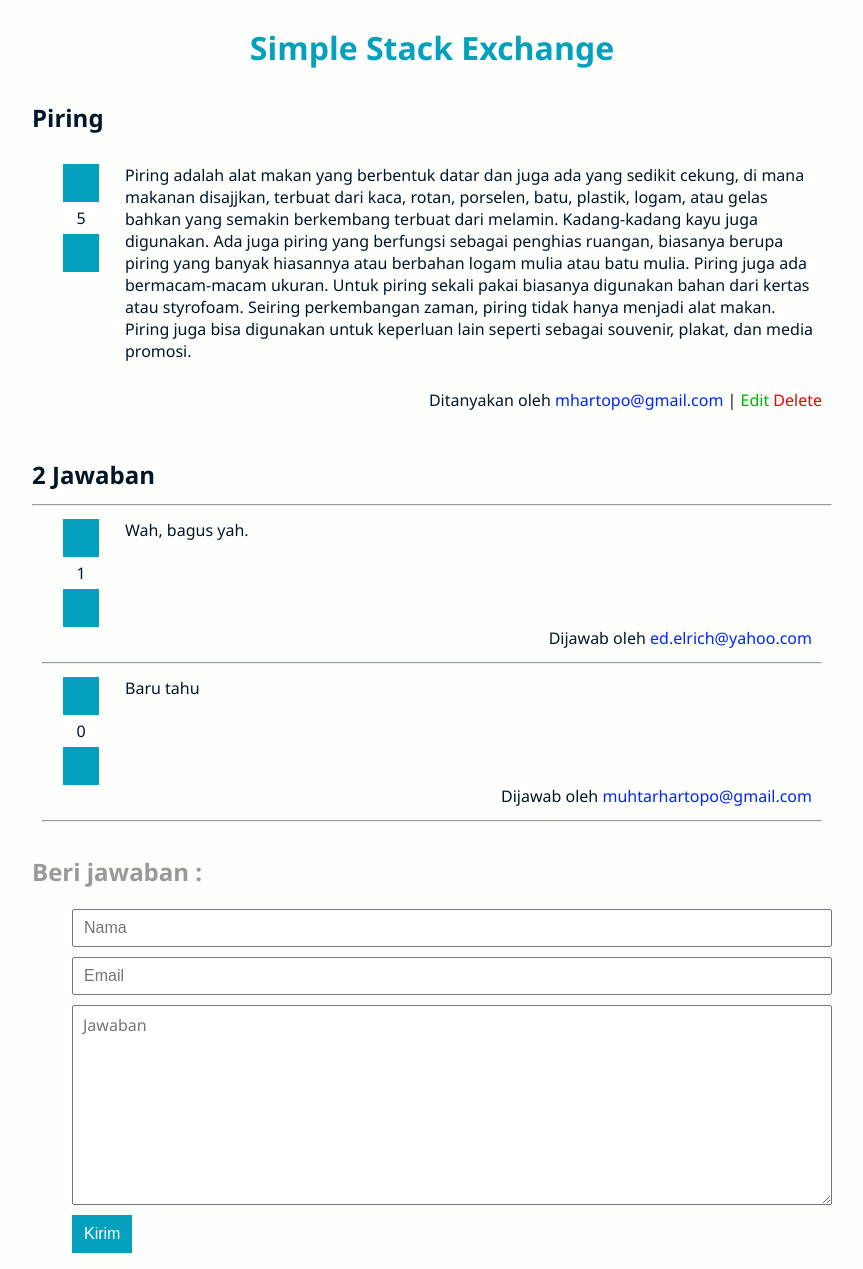
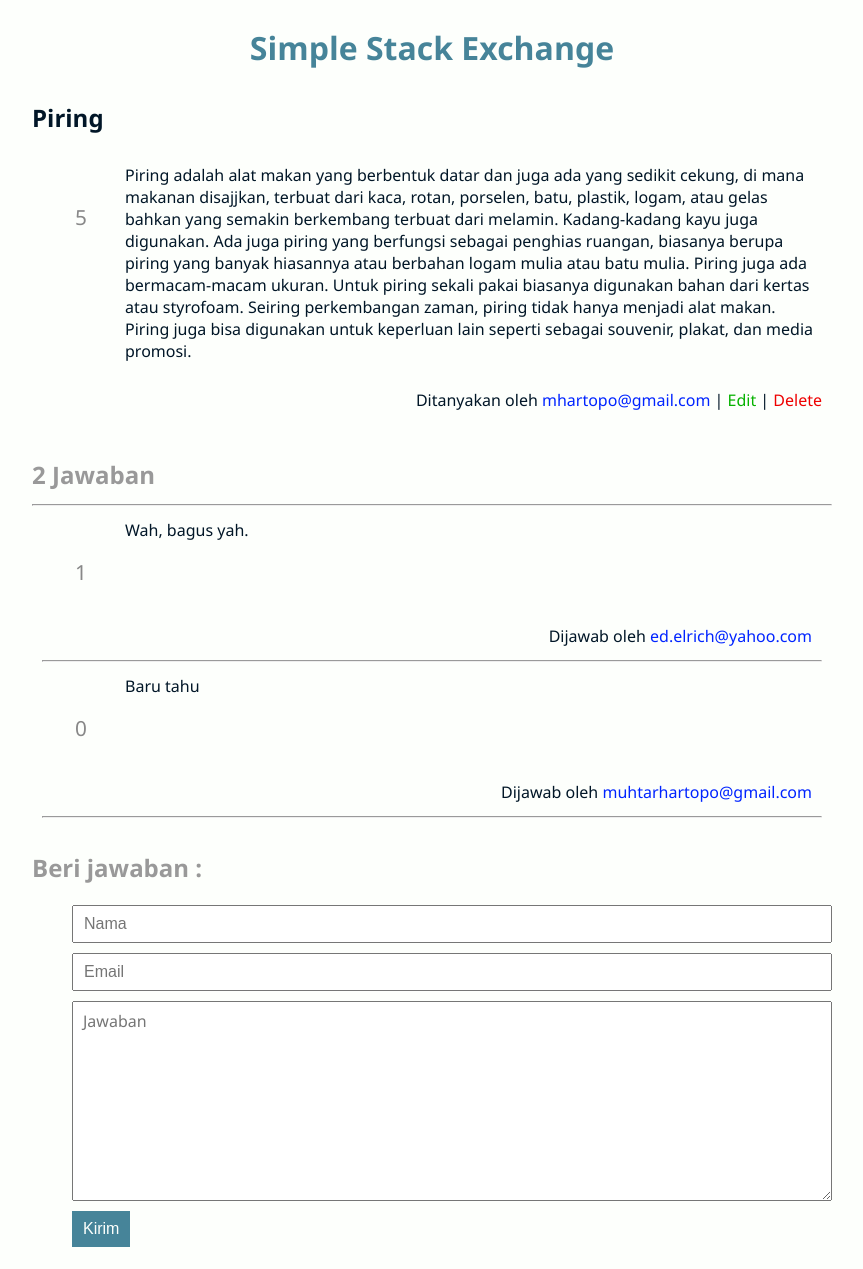
Before and after one commit to if-itb/IF3110-2015-T1, a PHP site: page /view-question.php?id=2 in a window 1280 px wide. Shown: the whole page, without its empty margins (208-1071 px from the left). After the commit the page ends 1247 px from the top, so only its background shows below. Run offline with PHP 8.4, Linux system fonts and the light colour scheme; data comes from the database, SQL or seed files in the repository; both versions use the stored data as it was after the commit; some web fonts are replaced.

Commit message:
update CSS
melakukan perubahan pada tampilan dengan css

```diff
--- a/css/style.css
+++ b/css/style.css
@@ -19,7 +19,7 @@ p {
 }
 
 a {
-	color: #04a0be;
+	color: #468499;
 	text-decoration: none;
 }
 
@@ -32,26 +32,35 @@ button, input[type="text"], input[type="submit"] {
 	font-size: 1em;
 }
 
-button, input[type="submit"] {
-	background-color: #04a0be;
-	border: 2px solid #04a0be;
+input[type="submit"] {
+	background-color: #468499;
+	border: 1px solid #468499;
 	color: #FDFFFC;
 	cursor: pointer;
 	transition: 0.2s color ease-out;
 	transition: 0.2s background-color ease-in;
 }
+input[type="submit"]:hover {
+	background-color: #FDFFFC;
+	color: #468499;
+}
 
-button:hover, input[type="submit"]:hover {
+button {
 	background-color: #FDFFFC;
-	color: #04a0be;
+	border: 0 solid #FDFFFC;
+	color: #999;
+	cursor: pointer;
+	transition: 0.2s color ease-out;
+	transition: 0.2s background-color ease-in;
+}
+
+button:hover {
+	background-color: #cccccc;
+	color: #FDFFFC;
 }
 
 .center {
 	text-align: center;
-}
-
-.underline {
-	border-bottom: 2px solid #ccc;
 }
 
 .div {
@@ -92,11 +101,6 @@ button:hover, input[type="submit"]:hover {
 	width: 10%;
 }
 
-.title {
-	padding-left: 20px;
-	width: 80%;
-}
-
 .col.content {
 	width: 90%;
 }
@@ -127,6 +131,9 @@ span.name {
 	color: #0024ff;
 }
 
+span.page-title {
+	color: #999;
+}
 form.block input[type="text"], form.block textarea {
 	display: block;
 	margin: 10px 0;
@@ -142,7 +149,8 @@ textarea {
 
 
 form.block input[type="submit"] {
-	float: right;
+	float: left;
+	margin-bottom : 10px;
 }
 
 #form-answer > h2 {
@@ -151,6 +159,7 @@ form.block input[type="submit"] {
 }
 
 #answers > h2 {
+	color: #999;
 	margin-bottom: 0;
 }
 
@@ -166,8 +175,7 @@ form.block input[type="submit"] {
 	border-bottom: 2px solid #ccc;
 }
 
-#view-question-page .vote {
-	font-size: 1.6em;
-	line-height: 1em;
-	color: #ccc;
+.number-vote {
+	font-size : 1.3em;
+	color : #888;
 }
--- a/includes/config.php
+++ b/includes/config.php
@@ -4,5 +4,8 @@
 	$password = "lobe2**";
 	$basisdata = "coppeng";
 	$link = mysql_connect($server, $username, $password);
+	if (!$link) {
+		die("Connection failed: " . mysqli_connect_error());
+	}
 	mysql_select_db($basisdata,$link);
 ?>
--- a/search.php
+++ b/search.php
@@ -10,7 +10,7 @@
 	$query = "select * from question where topic LIKE  '%".$cari."%' or content LIKE  '%".$cari."%'";
 	$data = mysql_query($query);
 ?>
-<h2>Hasil untuk  '<?php echo $cari; ?>' : </h2><br>
+<span class="page-title"><h2>Hasil untuk  '<?php echo $cari; ?>' : </h2></span><hr>
 <?php while($row = mysql_fetch_array($data)) : ?>
 	<div class="row">
 		<h2> <a href = view-question.php?id=<?php echo $row['id'];?>><?php echo $row['topic']; ?></a></h2>
--- a/view-question.php
+++ b/view-question.php
@@ -21,9 +21,11 @@
 		<h2><?php echo $row['topic']; ?></h2>
 		<div class="row">
 			<div class="col vote">
-				<button type="button" onclick="getVote('q',<?php echo $row['id'] ?>,1)"><i class="fa fa-arrow-up"></i></button>
-				<p class = "number" id="voteq<?php echo $row['id'];?>"><?php echo $row['vote'];?></p>
-				<button type="button" onclick="getVote('q',<?php echo $row['id'] ?>,-1)"><i class="fa fa-arrow-down"></i></button>
+				<div class = "vote-btn">
+				<button type="button" onclick="getVote('q',<?php echo $row['id'] ?>,1)"><i class="fa fa-chevron-up"></i></button>
+				<p class = "number-vote" id="voteq<?php echo $row['id'];?>"><?php echo $row['vote'];?></p>
+				<button type="button" onclick="getVote('q',<?php echo $row['id'] ?>,-1)"><i class="fa fa-chevron-down"></i></button>
+				</div>
 			</div>
 			<div class="col content">
 				<p><?php echo htmlspecialchars($row['content']); ?></p>
@@ -32,7 +34,7 @@
 		</div>
 		<div class = "row info" align = "right">
 			Ditanyakan oleh <span class="name"><?php echo $row['email']; ?></span> |
-			<span class="link edit"> <a href= "question.php?id=<?php echo $row['id']; ?>">Edit</a> </span>
+			<span class="link edit"> <a href= "question.php?id=<?php echo $row['id']; ?>">Edit</a> </span> |
 			<span class="link delete"> <a href= "javascript:delete_question(<?php echo $row['id'];?>)" >Delete</a></span>
 		</div>
 		<br>
@@ -47,9 +49,9 @@
 		<?php while($row3 = mysql_fetch_array($data)): ?>
 			<div class = "row">
 				<div class = "col vote">
-					<button type="button" onclick="getVote('a',<?php echo $row3['id']; ?>,1)"><i class="fa fa-arrow-up"></i></button>
-					<p id="votea<?php echo $row3['id'];?>"><?php echo $row3['vote'];?></p>
-					<button type="button" onclick="getVote('a',<?php echo $row3['id']; ?>,-1)"><i class="fa fa-arrow-down"></i></button>
+					<button type="button" id = "vote-btn" onclick="getVote('a',<?php echo $row3['id']; ?>,1)"><i class="fa fa-chevron-up"></i></button>
+					<p class = "number-vote" id="votea<?php echo $row3['id'];?>"><?php echo $row3['vote'];?></p>
+					<button type="button" id = "vote-btn" onclick="getVote('a',<?php echo $row3['id']; ?>,-1)"><i class="fa fa-chevron-down"></i></button>
 				</div>
 				<div class = "col content">
 					<p> <?php echo htmlspecialchars($row3['content']); ?></p>
@@ -72,8 +74,8 @@
 			<ul>
 				<input type = 'text' name = 'Nama' placeholder="Nama" maxlength = '60'></input>
 				<input type = 'text' name = 'Email' placeholder="Email"  maxlength = '60'></input>
-				<textarea rows = '50' cols = '20' placeholder="Jawaban" name = 'Jawaban' ></textarea>
-				<button class = 'submit' type = 'submit' >Kirim</button>
+				<textarea rows = '100' cols = '100' placeholder="Jawaban" name = 'Jawaban'></textarea>
+				<input type = 'submit' value = "Kirim"></input>
 			</ul>
 		</form>
 	</div>
```
Also changed, not shown: db/data.sql (+30 -12 lines), index.php (+4 -4 lines), question.php (+4 -4 lines).
